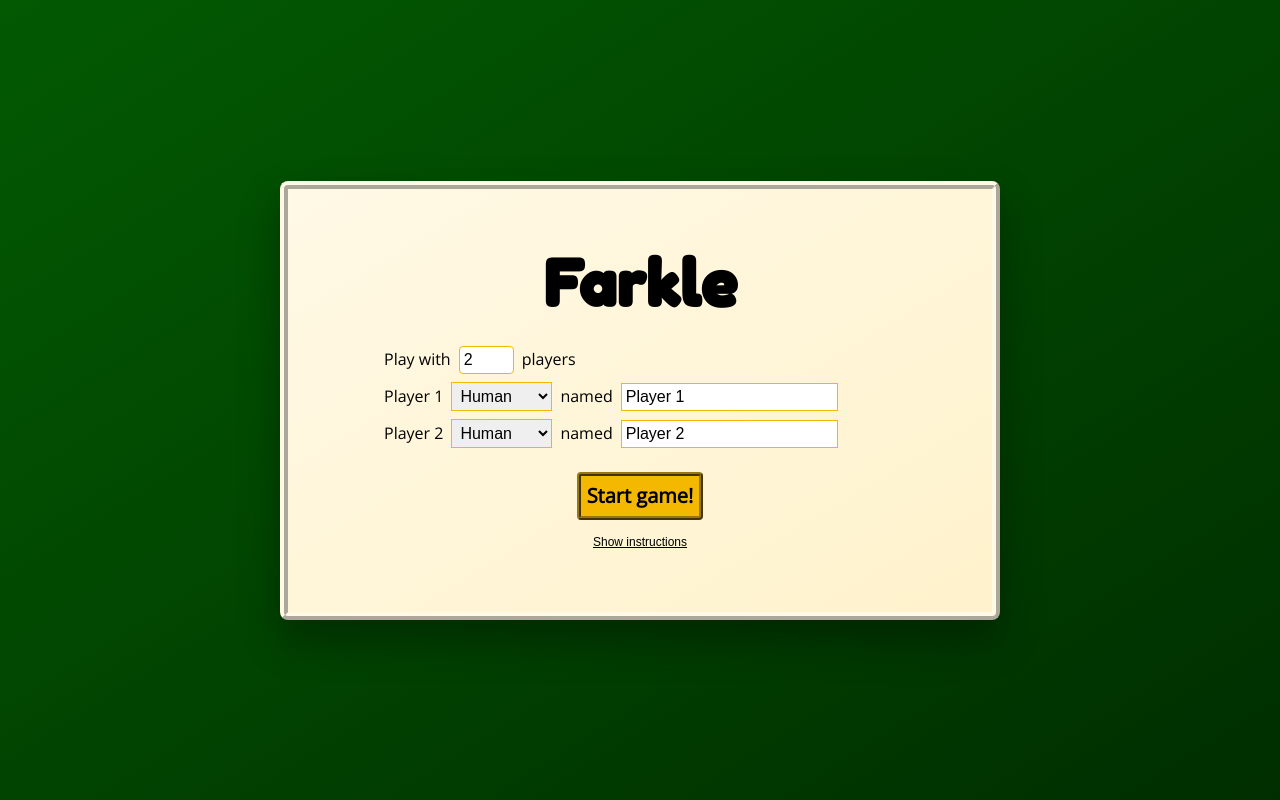
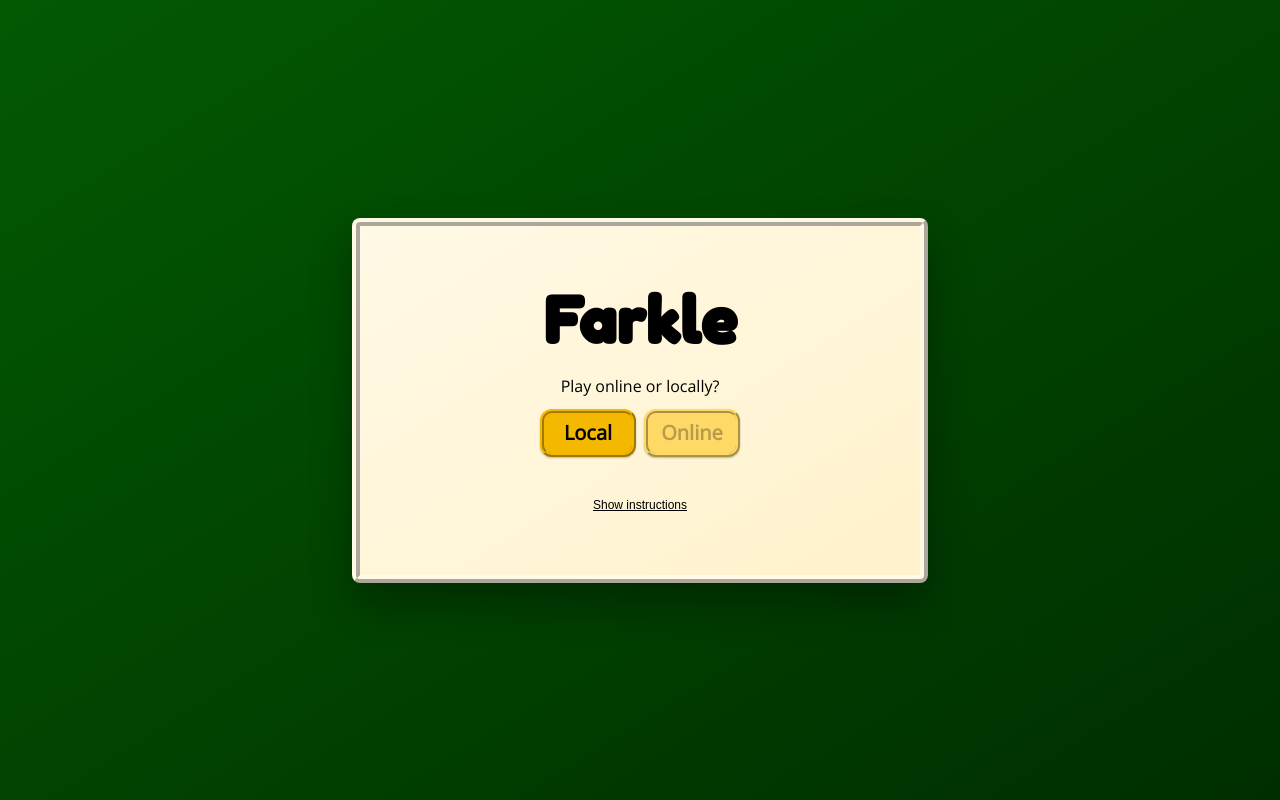
Before and after one commit to tbergman/farkle, a React (Create React App) app: page / in a window 1280 px wide. Built offline with nearby package versions, Linux system fonts and the light colour scheme; what cannon, react-three-fiber would draw is missing.

Commit message:
Adds local/online option placeholder

```diff
--- a/src/components/GameButton/GameButton.styles.scss
+++ b/src/components/GameButton/GameButton.styles.scss
@@ -1,12 +1,46 @@
+@import '../../style/mixins';
+
 .gameButton {
+  @include elevation(1);
+
+  position: relative;
   min-width: 96px;
   height: 48px;
-  border: 4px ridge var(--color-primary-dark);
+  border: 4px ridge var(--color-primary);
   background-color: var(--color-primary);
-  border-radius: 4px;
+  border-radius: 12px;
   cursor: pointer;
   font-family: inherit;
   font-size: 20px;
   font-weight: bold;
   pointer-events: all;
+
+  &:hover {
+    filter: brightness(90%);
+  }
+
+  // &.tooltip:hover::after {
+  //   @include elevation(8);
+
+  //   position: absolute;
+  //   top: calc(100% + 1em);
+  //   right: 0;
+  //   width: clamp(50%, 12ch, 200%);
+  //   padding: 0.5em;
+  //   background: white;
+  //   border-radius: 4px;
+  //   content: attr(data-tooltip);
+  //   font-size: 0.8rem;
+  // }
+
+  &.disabled {
+    border: 4px ridge var(--color-primary-light);
+    background-color: var(--color-primary-light);
+    cursor: not-allowed;
+    pointer-events: none;
+
+    &.hover {
+      filter: brightness(100%);
+    }
+  }
 }
--- a/src/components/GameButton/GameButton.tsx
+++ b/src/components/GameButton/GameButton.tsx
@@ -1,10 +1,25 @@
 import React from 'react';
+import classNames from 'classnames';
 import './GameButton.styles.scss';
+
 
 type buttonProps = {
   onClick: (event: React.MouseEvent<HTMLButtonElement, MouseEvent>) => void,
   children: React.ReactNode
+  id?: string,
+  className?: string,
+  tooltip?: string,
+  isDisabled?: boolean
 }
-const GameButton = ({onClick, children}:buttonProps) => (<button className="gameButton" onClick={onClick}>{children}</button>);
+const GameButton = ({ onClick, id, className, isDisabled, tooltip, children }: buttonProps) => (
+  <button
+    className={classNames("gameButton", {'disabled': isDisabled}, {'tooltip': !!tooltip}, className)}
+    id={id}
+    onClick={onClick}
+    title={tooltip}
+    data-tooltip={tooltip}
+    disabled={isDisabled}
+  >{children}</button>
+);
 
 export default GameButton;
--- /dev/null
+++ b/src/components/GameIntro/GameConfig/GameConfig.tsx
@@ -0,0 +1,98 @@
+import React, { ChangeEvent, useEffect, useState } from 'react';
+import { mapCount } from '../../../util/range';
+import { Player, newPlayer, playerType } from '../../../game/player';
+import GameButton from '../../GameButton';
+import './GameConfig.styles.scss';
+
+type GameConfigProps = {
+  startGame(players: Array<Player>): void
+}
+
+const GameConfig = ({ startGame }: GameConfigProps) => {
+  const [players, setPlayers] = useState<Array<Player>>([newPlayer(0), newPlayer(1)])
+
+  const countPlayers = () => players.length
+
+  useEffect(() => {
+    const playersJSON = localStorage.getItem('farkle-players')
+    if (playersJSON) {
+      setPlayers(JSON.parse(playersJSON))
+    }
+  }, [])
+
+  const handlePlayerCountChange = (n: number) => {
+    const prevCount = players.length
+    if (prevCount > n) {
+      const _p = [...players]
+      _p.splice(n)
+      setPlayers(_p)
+    } else if (prevCount < n) {
+      const _p = [...players]
+      _p.push(newPlayer(n - 1))
+      setPlayers(_p)
+    }
+  }
+
+  const handlePlayerTypeChange = (i: number, value: playerType) => {
+    const _p = [...players]
+    _p[i].type = value
+    setPlayers(_p)
+  }
+
+  const handlePlayerNameChange = (i: number, value: string) => {
+    const _p = [...players]
+    _p[i].name = value
+    setPlayers(_p)
+  }
+
+  return (
+    <>
+    <form id="player-picker-form">
+      <div className="player-picker-form-field" id="player-count-field">
+        <label htmlFor="player-count">Play with</label>
+        <input className="player-form-input" id="player-count" type="number" min="2" max="6" value={countPlayers()} onChange={(e: ChangeEvent<HTMLInputElement>) => handlePlayerCountChange(Number(e.target.value))} />
+        <span>players</span>
+      </div>
+      {mapCount(countPlayers(), (i) => (
+        <div key={i} className="player-picker-form-field">
+          <label className="player-picker-label" htmlFor={`type-player-${i + 1}`}>Player {i + 1}</label>
+          <select
+            name="player-type"
+            className="player-form-input"
+            id={`type-player-${i + 1}`}
+            value={players[i].type}
+            onChange={(e: ChangeEvent<HTMLSelectElement>) => handlePlayerTypeChange(i, e.target.value as playerType)}
+          >
+            <option value="human">Human</option>
+            <option value="computer">Computer</option>
+          </select>
+          {players[i].type === 'human' && <>
+            <label className="player-picker-label" htmlFor={`name-player-${i}`}>named</label>
+            <input
+              className="player-form-input"
+              type="text"
+              id={`name-player-${i}`}
+              value={players[i].name}
+              onChange={(e: ChangeEvent<HTMLInputElement>) => handlePlayerNameChange(i, e.target.value)}
+            />
+          </>
+          }
+        </div>
+      ))
+      }
+    </form>
+    <GameButton onClick={() => startGame(players)}>Start game!</GameButton>
+    </>
+  )
+}
+
+
+GameConfig.propTypes = {
+  // bla: PropTypes.string,
+};
+
+GameConfig.defaultProps = {
+  // bla: 'test',
+};
+
+export default GameConfig;
--- /dev/null
+++ b/src/components/GameIntro/GameConfig/index.tsx
@@ -0,0 +1,3 @@
+import GameConfig from './GameConfig';
+
+export default GameConfig;
--- a/src/components/GameIntro/GameIntro.styles.scss
+++ b/src/components/GameIntro/GameIntro.styles.scss
@@ -4,6 +4,7 @@
 
 $vertical-margin: 32px;
 $padding: calc(min(4vw, 48px));
+$max-width: 576px;
 
 .intro-container {
   display: flex;
@@ -17,7 +18,7 @@ $padding: calc(min(4vw, 48px));
   // @include verticalGradient($gold-lightest, $gold-lighter, 100%);
 
   width: 80%;
-  max-width: 720px;
+  max-width: $max-width;
   height: auto;
   max-height: calc(#{vh(100)} - 2 * #{$vertical-margin});
   box-sizing: border-box;
@@ -40,38 +41,6 @@ $padding: calc(min(4vw, 48px));
     text-align: center;
   }
 
-  #player-picker-form {
-    display: grid;
-    margin: 24px auto;
-    gap: 8px;
-    justify-items: left;
-
-    .player-picker-form-field {
-      display: inline-block;
-    }
-
-    .player-form-input {
-      padding: 4px;
-      border: 1px solid var(--color-primary);
-      margin: 0 8px;
-      font-size: 1em;
-      outline-color: var(--color-primary);
-    }
-
-    #player-count {
-      padding: 4px;
-      border: 1px solid var(--color-primary);
-      margin: 0 8px;
-      border-radius: 4px;
-      font-size: 1em;
-      outline-color: var(--color-primary);
-
-      * ::selection {
-        background-color: var(--color-primary-lightest);
-      }
-    }
-  }
-
   .toggle-instructions-button {
     padding: 0.25em 0;
     border: none;
--- a/src/components/GameIntro/GameIntro.tsx
+++ b/src/components/GameIntro/GameIntro.tsx
@@ -1,50 +1,29 @@
-import React, { useState, ChangeEvent, useEffect } from 'react';
+import React, { useState } from 'react';
+import GameInstructions from './GameInstructions';
+import { Player } from '../../game/player';
+import GameConfig from './GameConfig';
 import './GameIntro.styles.scss'
-import GameButton from '../GameButton';
-import GameInstructions from './GameInstructions';
-import { mapCount } from '../../util/range';
-import { Player, newPlayer, playerType } from '../../game/player';
+import GameSourceConfig from './GameSourceConfig';
 
 type GameIntroProps = {
   startGame(players: Array<Player>): void
 }
 
+type GameSource = 'server' | 'client' | null
+
 const GameIntro = ({startGame}: GameIntroProps) => {
 
   const [showInstructions, setShowInstructions] = useState(false)
-  const [players, setPlayers] = useState<Array<Player>>([newPlayer(0), newPlayer(1)])
-  const countPlayers = () => players.length
+  const [gameSource, setGameSource] = useState<GameSource>(null)
 
-  useEffect(() => {
-    const playersJSON = localStorage.getItem('farkle-players')
-    if (playersJSON) {
-      setPlayers(JSON.parse(playersJSON))
+  const ConfigComponent = () => {
+    if (gameSource === 'client') {
+      return <GameConfig startGame={startGame} />
+    } else if (gameSource === 'server') {
+      return <GameSourceConfig setSource={setGameSource} />
+    } else {
+      return <GameSourceConfig setSource={setGameSource}/>
     }
-  }, [])
-
-  const handlePlayerCountChange = (n: number) => {
-    const prevCount = players.length
-    if (prevCount > n) {
-      const _p = [...players]
-      _p.splice(n)
-      setPlayers(_p)
-    } else if (prevCount < n) {
-      const _p = [...players]
-      _p.push(newPlayer(n - 1))
-      setPlayers(_p)
-    }
-  }
-
-  const handlePlayerTypeChange = (i: number, value: playerType) => {
-    const _p = [...players]
-    _p[i].type = value
-    setPlayers(_p)
-  }
-
-  const handlePlayerNameChange = (i: number, value: string) => {
-    const _p = [...players]
-    _p[i].name = value
-    setPlayers(_p)
   }
 
   return (
@@ -52,41 +31,7 @@ const GameIntro = ({startGame}: GameIntroProps) => {
       <section className="game-intro">
         <div className="intro-header">
           <h1 className="title">Farkle</h1>
-          <form id="player-picker-form">
-            <div className="player-picker-form-field">
-              <label htmlFor="player-count">Play with</label>
-              <input className="player-form-input" id="player-count" type="number" min="2" max="6" value={countPlayers()} onChange={(e: ChangeEvent<HTMLInputElement>) => handlePlayerCountChange(Number(e.target.value))}/>
-              <span>players</span>
-            </div>
-            {mapCount(countPlayers(), (i) => (
-              <div key={i} className="player-picker-form-field">
-                <label htmlFor={`type-player-${i + 1}`}>Player {i + 1}</label>
-                <select
-                  name="player-type"
-                  className="player-form-input"
-                  id={`type-player-${i + 1}`}
-                  value={players[i].type}
-                  onChange={(e: ChangeEvent<HTMLSelectElement>) => handlePlayerTypeChange(i, e.target.value as playerType)}
-                >
-                  <option value="human">Human</option>
-                  <option value="computer">Computer</option>
-                </select>
-                {players[i].type === 'human' && <>
-                  <label htmlFor={`name-player-${i}`}>named</label>
-                  <input
-                    className="player-form-input"
-                    type="text"
-                    id={`name-player-${i}`}
-                    value={players[i].name}
-                    onChange={(e: ChangeEvent<HTMLInputElement>) => handlePlayerNameChange(i, e.target.value)}
-                  />
-                </>
-                }
-              </div>
-            ))
-            }
-          </form>
-          <GameButton onClick={() => startGame(players)}>Start game!</GameButton>
+          <ConfigComponent />
           <br/>
           <button
             className="toggle-instructions-button"
--- /dev/null
+++ b/src/components/GameIntro/GameSourceConfig/GameSourceConfig.styles.scss
@@ -0,0 +1,21 @@
+
+#source-config-form {
+  display: flex;
+  flex-direction: column;
+
+  #source-config-label {
+    padding: 0.5em 0;
+  }
+
+  .source-config-btn {
+    margin: 4px;
+  }
+
+  // #source-config-btn-server {
+
+  // }
+
+  // #source-config-btn-client {
+
+  // }
+}
--- /dev/null
+++ b/src/components/GameIntro/GameSourceConfig/GameSourceConfig.tsx
@@ -0,0 +1,30 @@
+import React from 'react';
+import './GameSourceConfig.styles.scss';
+import GameButton from '../../GameButton';
+
+type GameSourceConfig = {
+  setSource: (x: 'server' | 'client' | null) => void
+}
+
+const GameSourceConfig = ({ setSource } : GameSourceConfig) => {
+  return (
+    <form id="source-config-form">
+      <label id="source-config-label">Play online or locally?</label>
+      <div className="source-config-btn-wrapper">
+        <GameButton
+          className="source-config-btn"
+          id="source-config-btn-client"
+          onClick={() => setSource('client')}
+          tooltip="Each player takes their turn on this device."> Local </GameButton>
+        <GameButton
+          className="source-config-btn"
+          id="source-config-btn-server"
+          onClick={() => setSource('server')}
+          isDisabled={true}
+          tooltip="Coming soon!"> Online </GameButton>
+      </div>
+    </form>
+  )
+}
+
+export default GameSourceConfig;
--- /dev/null
+++ b/src/components/GameIntro/GameSourceConfig/index.tsx
@@ -0,0 +1,3 @@
+import GameSourceConfig from './GameSourceConfig';
+
+export default GameSourceConfig;
```
Also changed, not shown: src/components/GameIntro/GameConfig/GameConfig.styles.scss (added, +47 -0 lines).
